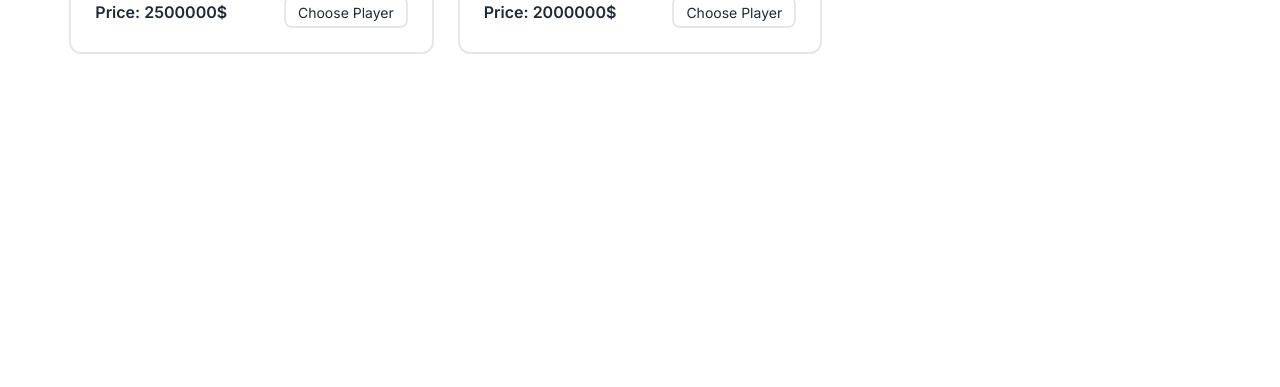
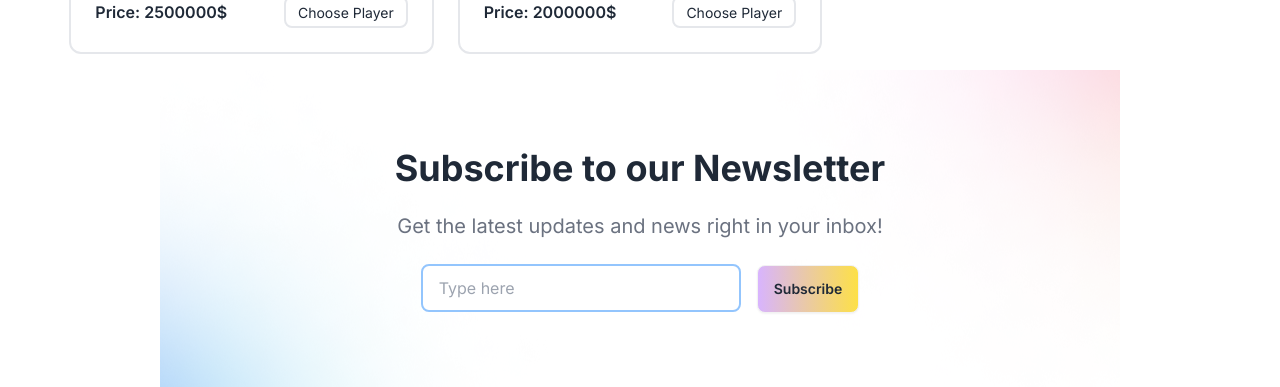
Before and after one commit to Rza-O/Dream-VI-First-React-assignment, a React (Vite) app: page / in a window 1280 px wide. Shown: the part 2837-3224 px from the top of the page. Before the commit the page ends 2907 px from the top, so only its background shows below. Built offline with nearby package versions, Linux system fonts and the light colour scheme.

Commit message:
Added Newsletter section

```diff
--- a/src/App.jsx
+++ b/src/App.jsx
@@ -3,6 +3,7 @@ import './App.css'
 import Header from './Components/Header/Header'
 import Banner from './Components/Banner/Banner'
 import Toggle from './Components/Toggle/Toggle';
+import Newsletter from './Components/Newsletter/Newsletter';
 
 function App() {
   // All players data
@@ -111,6 +112,7 @@ function App() {
       <Header claimCredit={claimCredit}></Header>
       <Banner handleSetCredit={handleSetCredit}></Banner>
       <Toggle deleteBtnHandler={deleteBtnHandler} addNewPlayerHandler={addNewPlayerHandler} addPlayerBtnHandler={addPlayerBtnHandler} players={players} selectedPlayers={selectedPlayers} handleToggle={handleToggle} toggleActive={toggleActive}></Toggle>
+      <Newsletter></Newsletter>
     </>
   )
 }
--- /dev/null
+++ b/src/Components/Newsletter/Newsletter.jsx
@@ -0,0 +1,23 @@
+// import PropTypes from 'prop-types';
+
+const Newsletter = () => {
+    return (
+        <div className='w-3/4 h-80 mx-auto bg-banner-shadow bg-center text-center flex flex-col justify-center space-y-6'>
+            <h1 className='text-4xl font-bold'>Subscribe to our Newsletter</h1>
+            <p className='text-xl text-gray-500'>Get the latest updates and news right in your inbox!</p>
+            <div className='space-x-4'>
+                <input
+                    type="text"
+                    placeholder="Type here"
+                    className="input input-info border-2 border-blue-300  w-full max-w-xs" />
+                <button className='btn bg-gradient-to-r from-purple-300 to-yellow-300'>Subscribe</button>
+            </div>
+        </div>
+    );
+};
+
+// Newsletter.propTypes = {
+
+// };
+
+export default Newsletter;
```
